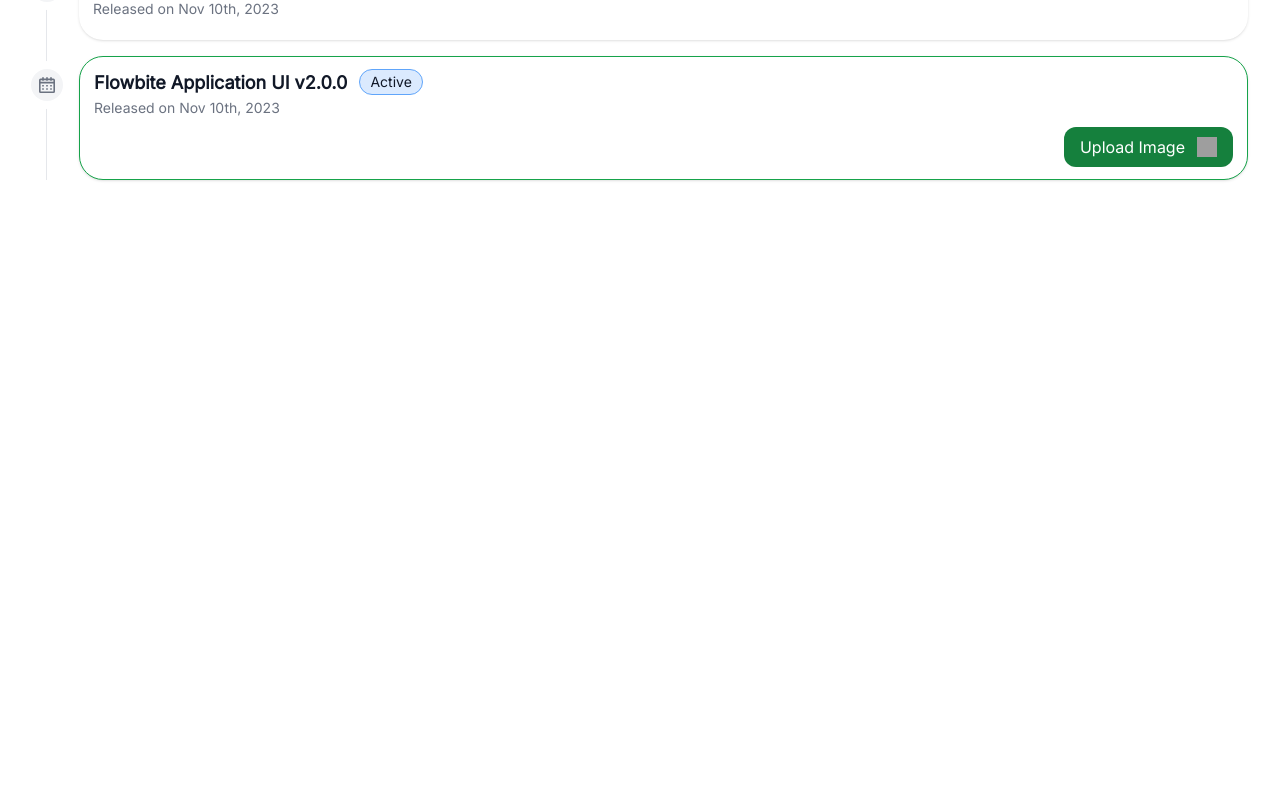
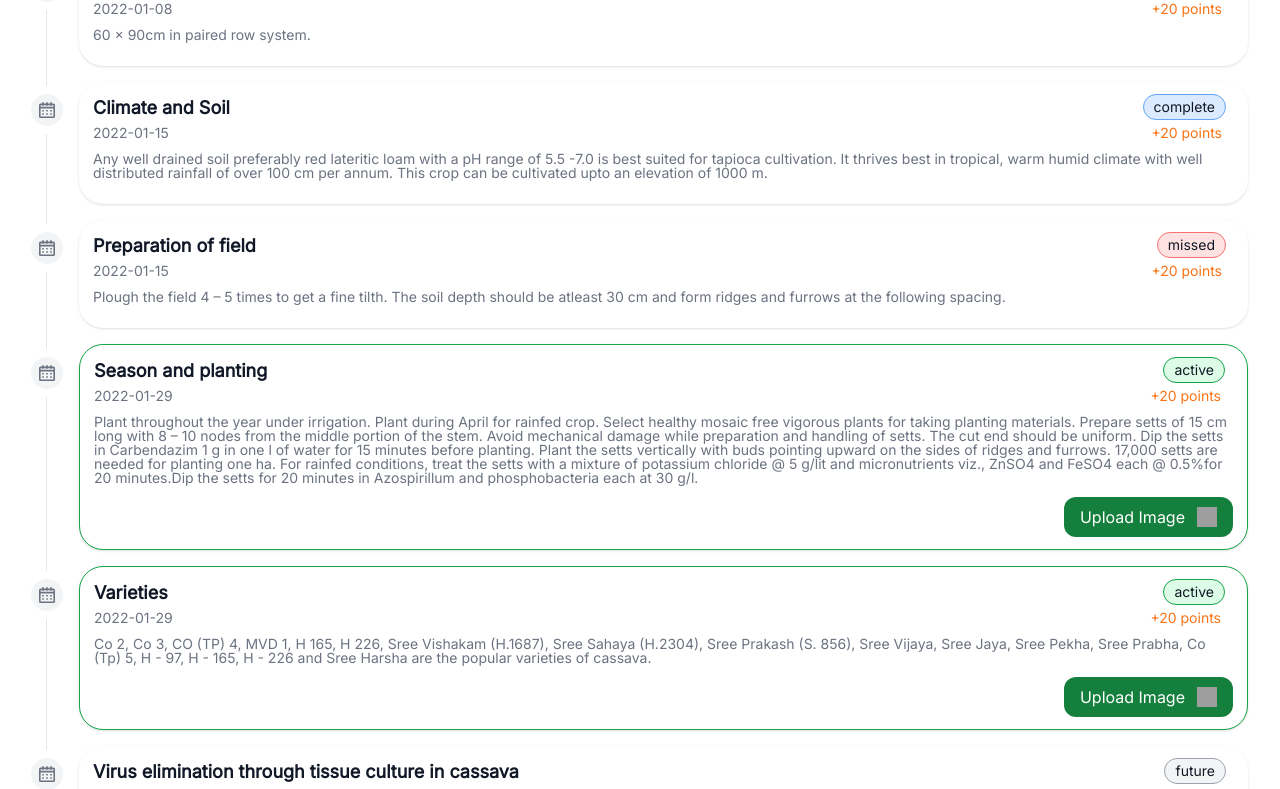
Before and after one commit to March-Madnes/hack4tkm, a React (Vite) app: page /farm/1/tasks in a window 1280 px wide. Shown: the part 400-1189 px from the top of the page. Before the commit the page ends 800 px from the top, so only its background shows below. Built offline with nearby package versions, Linux system fonts and the light colour scheme; grey boxes are pictures that could not be loaded.

Commit message:
gamified the tasks page

```diff
--- a/src/components/Farm.jsx
+++ b/src/components/Farm.jsx
@@ -58,8 +58,10 @@
         </div>
         <div className="flex flex-row w-full gap-4 justify-evenly">
           <div className="flex flex-col gap-2 shadow-lg p-2 w-1/2 rounded-xl">
-            <div className="text-xs text-gray-400">Cultivation Type</div>
-            <div className="text-lg font-semibold text-orange-700">Organic</div>
+            <div className="text-xs text-gray-400">NPK Content(Kg/Ha) </div>
+            <div className="text-lg font-semibold text-orange-700">
+              452 / 856 / 124
+            </div>
           </div>
           <Link to={"./tasks"} className="w-1/2">
             <div className="px-4 py-2 bg-green-700 text-white rounded-xl flex flex-row justify-between gap-3 items-center">
--- a/src/library/final.json
+++ b/src/library/final.json
@@ -1,210 +1,236 @@
 [
   {
-"id":  1,
+    "id": 1,
     "title": "Spacing:",
     "content": "60 x 90cm in paired row system.",
     "status": "complete",
     "week": 1,
-        "due_date": "2022-01-08"
+    "due_date": "2022-01-08",
+    "points": 20
 },
   {
-"id":  2,
+    "id": 2,
     "title": "Climate and Soil",
     "content": "Any well drained soil preferably red lateritic loam with a pH range of 5.5 -7.0 is best suited for tapioca cultivation. It thrives best in tropical, warm humid climate with well distributed rainfall of over 100 cm per annum. This crop can be cultivated upto an elevation of 1000 m.",
-        "status": "active",
+    "status": "complete",
     "week": 2,
-        "due_date": "2022-01-15"
+    "due_date": "2022-01-15",
+    "points": 20
 },
   {
-"id":  3,
+    "id": 3,
     "title": "Preparation of field",
     "content": "Plough the field 4 \u2013 5 times to get a fine tilth. The soil depth should be atleast 30 cm and form ridges and furrows at the following spacing.",
-        "status": "incomplete",
+    "status": "missed",
     "week": 2,
-        "due_date": "2022-01-15"
+    "due_date": "2022-01-15",
+    "points": 20
 },
   {
-"id":  4,
+    "id": 4,
     "title": "Season and planting",
     "content": "Plant throughout the year under irrigation. Plant during April for rainfed crop. Select healthy mosaic free vigorous plants for taking planting materials. Prepare setts of 15 cm long with 8 \u2013 10 nodes from the middle portion of the stem. Avoid mechanical damage while preparation and handling of setts. The cut end should be uniform. Dip the setts in Carbendazim 1 g in one l of water for 15 minutes before planting. Plant the setts vertically with buds pointing upward on the sides of ridges and furrows. 17,000 setts are needed for planting one ha. For rainfed conditions, treat the setts with a mixture of potassium chloride @ 5 g/lit and micronutrients viz., ZnSO4 and FeSO4 each @ 0.5%for 20 minutes.Dip the setts for 20 minutes in Azospirillum and phosphobacteria each at 30 g/l.",
-        "status": "incomplete",
+    "status": "active",
     "week": 4,
-        "due_date": "2022-01-29"
+    "due_date": "2022-01-29",
+    "points": 20
 },
   {
-"id":  5,
+    "id": 5,
     "title": "Varieties",
     "content": "Co 2, Co 3, CO (TP) 4, MVD 1, H 165, H 226, Sree Vishakam (H.1687), Sree Sahaya (H.2304), Sree Prakash (S. 856), Sree Vijaya, Sree Jaya, Sree Pekha, Sree Prabha, Co (Tp) 5, H - 97, H - 165, H - 226 and Sree Harsha are the popular varieties of cassava.",
-        "status": "incomplete",
+    "status": "active",
     "week": 4,
-        "due_date": "2022-01-29"
+    "due_date": "2022-01-29",
+    "points": 20
 },
   {
-"id":  6,
+    "id": 6,
     "title": "Virus elimination through tissue culture in cassava",
     "content": "The protocol for virus elimination through tissue culture has been standardized for the varieties MVD 1 and H 226 by using meristem culture. The Murashige and Skoog (MS) medium supplemented with BAP at 0.1 mg/l for meristem establishment and shoot growth and MS medium without growth regulators for rooting have to be followed. The in vitro plantlets are to be hardened in sterile pot mixture (sand : soil : FYM in 1 : 1: 1) under mist chamber for 10-15 days and later kept under shade net for 10 days before transferring them to the open field.",
-        "status": "incomplete",
+    "status": "future",
     "week": 4,
-        "due_date": "2022-01-29"
+    "due_date": "2022-01-29",
+    "points": 20
 },
   {
-"id":  7,
+    "id": 7,
     "title": "Planting",
     "content": "Plant the setts vertically with buds pointing upward on the sides of ridges and furrows at following spacings. Irrigated: 75 x 75 cm (17,777 setts) and 90 x 90 cm (12,345 setts) Rainfed: 60 x 60 cm (27,777 setts) Under Kanyakumari conditions: 90 x 90 cm (12,345 setts)",
-        "status": "incomplete",
+    "status": "future",
     "week": 5,
-        "due_date": "2022-02-05"
+    "due_date": "2022-02-05",
+    "points": 20
 },
   {
-"id":  8,
+    "id": 8,
     "title": "Irrigation",
     "content": "First irrigation is given at the time of planting. Life irrigation is given on the 3rd day followed by once in 7 \u2013 10 days upto 3rd month and once in 20 \u2013 30 days upto 8th month.",
-        "status": "incomplete",
+    "status": "future",
     "week": 7,
-        "due_date": "2022-02-19"
+    "due_date": "2022-02-19",
+    "points": 20
 },
   {
-"id":  9,
+    "id": 9,
     "title": "Drip irrigation",
     "content": "Install drip system with main and sub-main and place the inline laterals at the interval of 1.5 m. Place the drippers at the interval of 60 cm for 4 LPH and 50 cm for 3.5 LPH in the lateral system. Form the raised beds at 120 cm width at an interval of 30cm and place the laterals at the centre of each bed.",
-        "status": "incomplete",
+    "status": "future",
     "week": 7,
-        "due_date": "2022-02-19"
+    "due_date": "2022-02-19",
+    "points": 20
 },
   {
-"id":  10,
+    "id": 10,
     "title": "Sequential cropping",
     "content": "Raise Co 2 vegetable cowpea during March and harvest green pods before planting cassava during June \u2013July. After green pod harvest, incorporate the cowpea haulms into the field by disc ploughing. Through sequential cropping 50% reduction in application of FYM (12.5 t/ha) and P (30 kg/ha) is ensured.",
-        "status": "incomplete",
+    "status": "future",
     "week": 8,
-        "due_date": "2022-02-26"
+    "due_date": "2022-02-26",
+    "points": 20
 },
   {
-"id":  11,
+    "id": 11,
     "title": "Manuring",
     "content": "Irrigated crops Apply 25 t/ha FYM and incorporate at the time of ploughing. Apply 45:90:120 kg NPK/ha as basal and 45:120 kg NK/ha on 90 days after planting during earthing up.",
-        "status": "incomplete",
+    "status": "future",
     "week": 8,
-        "due_date": "2022-02-26"
+    "due_date": "2022-02-26",
+    "points": 20
 },
   {
-"id":  12,
+    "id": 12,
     "title": "Rainfed crop",
     "content": "FYM at 12.5 t/ha along with 50 kg N, 65 kg P and 125 kg K/ha is applied as basal. 2 kg of Azatobactor is appliedas soil application at 30 \u2013 60 days after planting on receipt of showers (2.0 kg Azatobacter + 20 kg FYM + 20 kg soil per hectare).",
-        "status": "incomplete",
+    "status": "future",
     "week": 9,
-        "due_date": "2022-03-05"
+    "due_date": "2022-03-05",
+    "points": 20
 },
   {
-"id":  13,
+    "id": 13,
     "title": "Chlorosis",
     "content": "Micro nutrient deficiency can be controlled by foliar spraying of 1% FeSO4 + 0.5% ZnSO4 at 60 and 90 DAP.",
-        "status": "incomplete",
+    "status": "active",
     "week": 16,
-        "due_date": "2022-04-23"
+    "due_date": "2022-04-23",
+    "points": 20
 },
   {
-"id":  14,
+    "id": 14,
     "title": "After cultivation",
     "content": "Fill up the gaps within 20 days of planting. Carry out 1st weeding 20 days after planting. Subsequent weedings should be done once in a month upto 5 months depending upon the weed intensity. Thin to two shoots per plant during 60th day. Grow aggregatum onion, coriander, short duration pulses and short duration vegetables as intercrops from planting date upto 60 days.",
-        "status": "incomplete",
+    "status": "future",
     "week": 32,
-        "due_date": "2022-08-13"
+    "due_date": "2022-08-13",
+    "points": 20
 },
   {
-"id":  15,
+    "id": 15,
     "title": "Plant protection",
     "content": "Pests Mites Mites can be controlled by spraying with Dicofol 18.5 EC 2.5 ml/lit during 3rd and 5th month.",
-        "status": "incomplete",
+    "status": "future",
     "week": 32,
-        "due_date": "2022-08-13"
+    "due_date": "2022-08-13",
+    "points": 20
 },
   {
-"id":  16,
+    "id": 16,
     "title": "White fly (Bemisia tabaci)",
     "content": "Integrated pest management practices: 1. Remove alternate weed hosts viz., Abutilon indicum. 2. Install yellow sticky trap at 12 Nos/ha. 3. Use nitrogen judiciously. 4. Avoid excessive irrigation. 5. Spray neem oil 3 % or fish oil rosin soap 25 g/lit or Methyl demeton 25 EC 2 ml/lit. While using neem oil, teepol should be added at 1 ml/lit for better contact with foliage. Apply Methyl demeton in the early stage and Phosalone in the late stages of crop growth. 6. Avoid use of synthetic Pyrethroids. 7. Avoid extending the crop growth beyond its duration.",
-        "status": "incomplete",
+    "status": "future",
     "week": 32,
-        "due_date": "2022-08-13"
+    "due_date": "2022-08-13",
+    "points": 20
 },
   {
-"id":  17,
+    "id": 17,
     "title": "Spiralling whitefly",
     "content": "1. Grow resistant genotypes. 2. Install sticky cum light trap and operate between 4 to 6 a.m to attract the adult. 3. Spray Dichlorvos 76 WSC @ 1 ml/lit or Triazophos 40 EC 2 ml/lit. Add wetting agent. 4. Conserve parasitoids Encarsia haitiensis, E. guadeloupae.",
-        "status": "incomplete",
+    "status": "future",
     "week": 32,
-        "due_date": "2022-08-13"
+    "due_date": "2022-08-13",
+    "points": 20
 },
   {
-"id":  18,
+    "id": 18,
     "title": "Diseases",
     "content": "Mosaic Select the planting materials from healthy plants. For the control of white fly vectors, adopt IPM practices mentioned above.",
-        "status": "incomplete",
+    "status": "future",
     "week": 32,
-        "due_date": "2022-08-13"
+    "due_date": "2022-08-13",
+    "points": 20
 },
   {
-"id":  19,
+    "id": 19,
     "title": "Cercospora Leaf spot",
     "content": "Cercospora leaf spot can be controlled spraying Mancozeb at 2 g/lit twice at 15 days interval.",
-        "status": "incomplete",
+    "status": "future",
     "week": 32,
-        "due_date": "2022-08-13"
+    "due_date": "2022-08-13",
+    "points": 20
 },
   {
-"id":  20,
+    "id": 20,
     "title": "Tuber rot",
     "content": "Avoid water stagnation. Give good drainage facilities. Spot drenching with Copper oxychloride 2.5 g/lit or apply through soil Trichoderma viride @ 2.5 kg/ha as basal and at 3rd and 6th month after planting.",
-        "status": "incomplete",
+    "status": "future",
     "week": 36,
-        "due_date": "2022-09-10"
+    "due_date": "2022-09-10",
+    "points": 20
 },
   {
-"id":  21,
+    "id": 21,
     "title": "Iron deficiency",
     "content": "Spray 3 to 4 times Ferrous sulphate 2.5 g/lit on the appearance of deficiency symptom at weekly intervals. Equal quantity of lime should be added for neutralising the solution.",
-        "status": "incomplete",
+    "status": "future",
     "week": 36,
-        "due_date": "2022-09-10"
+    "due_date": "2022-09-10",
+    "points": 20
 },
   {
-"id":  22,
+    "id": 22,
     "title": "Harvest",
     "content": "Crop can be harvested at 9 to 11 months after planting. During tuber maturity, the leaves become yellow and 50 % of leaves become dried and sheds off. The soil near the stem base of the stem shows cracking. Tubers can be uprooted by using fork or crow bar.",
-        "status": "incomplete",
+    "status": "future",
     "week": 44,
-        "due_date": "2022-11-05"
+    "due_date": "2022-11-05",
+    "points": 20
 },
   {
-"id":  23,
+    "id": 23,
     "title": "Fertigation requirement:",
     "content": "90: 90 :240 kg of NPK / ha. Apply once in every three days throughout the cropping period.",
-        "status": "incomplete",
+    "status": "future",
     "week": 44,
-        "due_date": "2022-11-05"
+    "due_date": "2022-11-05",
+    "points": 20
 },
   {
-"id":  24,
+    "id": 24,
     "title": "Yield",
     "content": "Irrigated : 40 - 50 t/ha Rainfed : 20 - 25 t/ha",
-        "status": "incomplete",
+    "status": "future",
     "week": 45,
-        "due_date": "2022-11-12 onwards"
+    "due_date": "2022-11-12 onwards",
+    "points": 20
 },
   {
-"id":  25,
+    "id": 25,
     "title": "CTCRI CO (Tp) 5 (Sree Padmanabha)",
     "content": "Resistance to cassava mosaic disease. Season June \u2013 July ; October \u2013 November. Fairly good starch content (28%). Moderate tuber yield (38 t/ha). Erect and top branching habit. Regular flowering and seed setting. Tubers long, cylindrical, white flesh and low in cyanoglucoside. Duration 270 \u2013 300 days.",
-        "status": "incomplete",
+    "status": "future",
     "week": 45,
-        "due_date": "2022-11-12 onwards"
+    "due_date": "2022-11-12 onwards",
+    "points": 20
 },
   {
-"id":  26,
+    "id": 26,
     "title": "75% RD of Phosphorus applied as superphosphate 421.88 kg/ha.",
     "content": "1. 19:19:19 = 47. kg / ha. 2. 13:0:45 = 140kg/ha. 3. 12:61:0 = 23kg/ha 4. 0:0:50 = 335kg / ha 5. Urea = 132 kg / ha.",
-        "status": "incomplete",
+    "status": "future",
     "week": "",
-        "due_date": ""
+    "due_date": "",
+    "points": 20
 }
 ]
--- a/src/pages/FarmTasks.jsx
+++ b/src/pages/FarmTasks.jsx
@@ -18,45 +18,116 @@
     <div className="p-3">
       <FarmHeader />
 
+      <div className=" sticky top-0 z-10 bg-white">
         <div class="flex justify-between mb-1 mt-2">
-  <span class="text-base font-medium">Flowbite</span>
+          <span class="text-base font-medium">Task Completion</span>
           <span class="text-sm font-medium">45%</span>
         </div>
         <div class="w-full bg-gray-200 rounded-full h-2.5 dark:bg-gray-700">
-  <div class="bg-green-600 h-2.5 rounded-full" style={{width: "45%"}}></div>
+          <div
+            class="bg-green-600 h-2.5 rounded-full"
+            style={{ width: "45%" }}
+          ></div>
         </div>
-
+      </div>
 
       <div class="pt-3 w-full">
         <div class="">
           <div class="p-4 md:p-5">
             <ol class="relative border-s border-gray-200 ms-3.5 mb-4">
-                        <li class="mb-4 ms-8 bg-white rounded-3xl shadow px-3.5 py-3">
-                            <span class="absolute flex items-center justify-center w-8 h-8 bg-gray-100 rounded-full -start-4 ring-8 ring-white ">
-                                <svg class="w-4 h-4 text-gray-500 " aria-hidden="true" xmlns="http://www.w3.org/2000/svg" fill="none" viewBox="0 0 20 20"><path fill="currentColor" d="M6 1a1 1 0 0 0-2 0h2ZM4 4a1 1 0 0 0 2 0H4Zm7-3a1 1 0 1 0-2 0h2ZM9 4a1 1 0 1 0 2 0H9Zm7-3a1 1 0 1 0-2 0h2Zm-2 3a1 1 0 1 0 2 0h-2ZM1 6a1 1 0 0 0 0 2V6Zm18 2a1 1 0 1 0 0-2v2ZM5 11v-1H4v1h1Zm0 .01H4v1h1v-1Zm.01 0v1h1v-1h-1Zm0-.01h1v-1h-1v1ZM10 11v-1H9v1h1Zm0 .01H9v1h1v-1Zm.01 0v1h1v-1h-1Zm0-.01h1v-1h-1v1ZM10 15v-1H9v1h1Zm0 .01H9v1h1v-1Zm.01 0v1h1v-1h-1Zm0-.01h1v-1h-1v1ZM15 15v-1h-1v1h1Zm0 .01h-1v1h1v-1Zm.01 0v1h1v-1h-1Zm0-.01h1v-1h-1v1ZM15 11v-1h-1v1h1Zm0 .01h-1v1h1v-1Zm.01 0v1h1v-1h-1Zm0-.01h1v-1h-1v1ZM5 15v-1H4v1h1Zm0 .01H4v1h1v-1Zm.01 0v1h1v-1h-1Zm0-.01h1v-1h-1v1ZM2 4h16V2H2v2Zm16 0h2a2 2 0 0 0-2-2v2Zm0 0v14h2V4h-2Zm0 14v2a2 2 0 0 0 2-2h-2Zm0 0H2v2h16v-2ZM2 18H0a2 2 0 0 0 2 2v-2Zm0 0V4H0v14h2ZM2 4V2a2 2 0 0 0-2 2h2Zm2-3v3h2V1H4Zm5 0v3h2V1H9Zm5 0v3h2V1h-2ZM1 8h18V6H1v2Zm3 3v.01h2V11H4Zm1 1.01h.01v-2H5v2Zm1.01-1V11h-2v.01h2Zm-1-1.01H5v2h.01v-2ZM9 11v.01h2V11H9Zm1 1.01h.01v-2H10v2Zm1.01-1V11h-2v.01h2Zm-1-1.01H10v2h.01v-2ZM9 15v.01h2V15H9Zm1 1.01h.01v-2H10v2Zm1.01-1V15h-2v.01h2Zm-1-1.01H10v2h.01v-2ZM14 15v.01h2V15h-2Zm1 1.01h.01v-2H15v2Zm1.01-1V15h-2v.01h2Zm-1-1.01H15v2h.01v-2ZM14 11v.01h2V11h-2Zm1 1.01h.01v-2H15v2Zm1.01-1V11h-2v.01h2Zm-1-1.01H15v2h.01v-2ZM4 15v.01h2V15H4Zm1 1.01h.01v-2H5v2Zm1.01-1V15h-2v.01h2Zm-1-1.01H5v2h.01v-2Z"/></svg>
-                            </span>
-                            <h3 class="flex items-start mb-1 text-lg font-semibold text-gray-900 ">Flowbite Application UI v2.0.0 <span class=" border border-green-400 bg-green-100 text-sm font-medium mr-2 px-2.5 py-0.5 rounded-3xl  ms-3">Complete</span></h3>
-                            <time class="block mb-3 text-sm font-normal leading-none text-gray-500 ">Released on Nov 10th, 2023</time>
-                        </li>
-                        <li class="mb-4 ms-8 bg-white rounded-3xl shadow px-3.5 py-3 border-[1px] border-green-600">
-                            <span class="absolute flex items-center justify-center w-8 h-8 bg-gray-100 rounded-full -start-4 ring-8 ring-white ">
-                                <svg class="w-4 h-4 text-gray-500 " aria-hidden="true" xmlns="http://www.w3.org/2000/svg" fill="none" viewBox="0 0 20 20"><path fill="currentColor" d="M6 1a1 1 0 0 0-2 0h2ZM4 4a1 1 0 0 0 2 0H4Zm7-3a1 1 0 1 0-2 0h2ZM9 4a1 1 0 1 0 2 0H9Zm7-3a1 1 0 1 0-2 0h2Zm-2 3a1 1 0 1 0 2 0h-2ZM1 6a1 1 0 0 0 0 2V6Zm18 2a1 1 0 1 0 0-2v2ZM5 11v-1H4v1h1Zm0 .01H4v1h1v-1Zm.01 0v1h1v-1h-1Zm0-.01h1v-1h-1v1ZM10 11v-1H9v1h1Zm0 .01H9v1h1v-1Zm.01 0v1h1v-1h-1Zm0-.01h1v-1h-1v1ZM10 15v-1H9v1h1Zm0 .01H9v1h1v-1Zm.01 0v1h1v-1h-1Zm0-.01h1v-1h-1v1ZM15 15v-1h-1v1h1Zm0 .01h-1v1h1v-1Zm.01 0v1h1v-1h-1Zm0-.01h1v-1h-1v1ZM15 11v-1h-1v1h1Zm0 .01h-1v1h1v-1Zm.01 0v1h1v-1h-1Zm0-.01h1v-1h-1v1ZM5 15v-1H4v1h1Zm0 .01H4v1h1v-1Zm.01 0v1h1v-1h-1Zm0-.01h1v-1h-1v1ZM2 4h16V2H2v2Zm16 0h2a2 2 0 0 0-2-2v2Zm0 0v14h2V4h-2Zm0 14v2a2 2 0 0 0 2-2h-2Zm0 0H2v2h16v-2ZM2 18H0a2 2 0 0 0 2 2v-2Zm0 0V4H0v14h2ZM2 4V2a2 2 0 0 0-2 2h2Zm2-3v3h2V1H4Zm5 0v3h2V1H9Zm5 0v3h2V1h-2ZM1 8h18V6H1v2Zm3 3v.01h2V11H4Zm1 1.01h.01v-2H5v2Zm1.01-1V11h-2v.01h2Zm-1-1.01H5v2h.01v-2ZM9 11v.01h2V11H9Zm1 1.01h.01v-2H10v2Zm1.01-1V11h-2v.01h2Zm-1-1.01H10v2h.01v-2ZM9 15v.01h2V15H9Zm1 1.01h.01v-2H10v2Zm1.01-1V15h-2v.01h2Zm-1-1.01H10v2h.01v-2ZM14 15v.01h2V15h-2Zm1 1.01h.01v-2H15v2Zm1.01-1V15h-2v.01h2Zm-1-1.01H15v2h.01v-2ZM14 11v.01h2V11h-2Zm1 1.01h.01v-2H15v2Zm1.01-1V11h-2v.01h2Zm-1-1.01H15v2h.01v-2ZM4 15v.01h2V15H4Zm1 1.01h.01v-2H5v2Zm1.01-1V15h-2v.01h2Zm-1-1.01H5v2h.01v-2Z"/></svg>
-                            </span>
-                            <h3 class="flex items-start mb-1 text-lg font-semibold text-gray-900 ">Flowbite Application UI v2.0.0 <span class=" border border-blue-400 bg-blue-100 text-sm font-medium mr-2 px-2.5 py-0.5 rounded-3xl  ms-3">Active</span></h3>
-                            <time class="block mb-3 text-sm font-normal leading-none text-gray-500 ">Released on Nov 10th, 2023</time>
-                            <div className="flex w-full justify-end"><button className="px-4 py-2 bg-green-700 text-white rounded-xl flex flex-row justify-center gap-3 items-center">
-                              <p>Upload Image</p>
-                              <img src="/icons/camera-solid.svg" alt="camera" className="w-5 h-5" />
-                            </button></div>
-                        </li>
-
+              {tasks.map((task) => (
+                <Task
+                  key={task.id}
+                  task={task.title}
+                  status={task.status}
+                  content={task.content}
+                  dueDate={task.due_date}
+                  points={task.points}
+                  handleTaskCompletion={handleTaskCompletion}
+                />
+              ))}
             </ol>
           </div>
         </div>
       </div>
-
     </div>
   );
 };
 
 export default FarmTasks;
+
+const Task = ({
+  task,
+  status,
+  content,
+  dueDate,
+  points,
+  handleTaskCompletion,
+}) => {
+  const boxStyle =
+    status == "active" ? "border-[1px] border-green-600" : "border-none";
+  let statusPillColor = "";
+  if (status === "active") {
+    statusPillColor =
+      "border-green-600 border-[1px] bg-green-100 text-sm font-medium mr-2 px-2.5 py-0.5 rounded-3xl  ms-3";
+  } else if (status === "complete") {
+    statusPillColor =
+      "border-blue-400 border-[1px] bg-blue-100 text-sm font-medium mr-2 px-2.5 py-0.5 rounded-3xl  ms-3";
+  } else if (status === "missed") {
+    statusPillColor =
+      "border-red-400 border-[1px] bg-red-100 text-sm font-medium mr-2 px-2.5 py-0.5 rounded-3xl  ms-3";
+  } else if (status === "overdue") {
+    statusPillColor =
+      "border-red-400 border-[1px] bg-red-100 text-sm font-medium mr-2 px-2.5 py-0.5 rounded-3xl  ms-3";
+  } else {
+    statusPillColor =
+      "border-gray-400 border-[1px] bg-gray-100 text-sm font-medium mr-2 px-2.5 py-0.5 rounded-3xl  ms-3";
+  }
+  return (
+    <li
+      className={`mb-4 ms-8 bg-white rounded-3xl shadow px-3.5 py-3 ${boxStyle}`}
+    >
+      <span className="absolute flex items-center justify-center w-8 h-8 bg-gray-100 rounded-full -start-4 ring-8 ring-white ">
+        <svg
+          className="w-4 h-4 text-gray-500 "
+          aria-hidden="true"
+          xmlns="http://www.w3.org/2000/svg"
+          fill="none"
+          viewBox="0 0 20 20"
+        >
+          <path
+            fill="currentColor"
+            d="M6 1a1 1 0 0 0-2 0h2ZM4 4a1 1 0 0 0 2 0H4Zm7-3a1 1 0 1 0-2 0h2ZM9 4a1 1 0 1 0 2 0H9Zm7-3a1 1 0 1 0-2 0h2Zm-2 3a1 1 0 1 0 2 0h-2ZM1 6a1 1 0 0 0 0 2V6Zm18 2a1 1 0 1 0 0-2v2ZM5 11v-1H4v1h1Zm0 .01H4v1h1v-1Zm.01 0v1h1v-1h-1Zm0-.01h1v-1h-1v1ZM10 11v-1H9v1h1Zm0 .01H9v1h1v-1Zm.01 0v1h1v-1h-1Zm0-.01h1v-1h-1v1ZM10 15v-1H9v1h1Zm0 .01H9v1h1v-1Zm.01 0v1h1v-1h-1Zm0-.01h1v-1h-1v1ZM15 15v-1h-1v1h1Zm0 .01h-1v1h1v-1Zm.01 0v1h1v-1h-1Zm0-.01h1v-1h-1v1ZM15 11v-1h-1v1h1Zm0 .01h-1v1h1v-1Zm.01 0v1h1v-1h-1Zm0-.01h1v-1h-1v1ZM5 15v-1H4v1h1Zm0 .01H4v1h1v-1Zm.01 0v1h1v-1h-1Zm0-.01h1v-1h-1v1ZM2 4h16V2H2v2Zm16 0h2a2 2 0 0 0-2-2v2Zm0 0v14h2V4h-2Zm0 14v2a2 2 0 0 0 2-2h-2Zm0 0H2v2h16v-2ZM2 18H0a2 2 0 0 0 2 2v-2Zm0 0V4H0v14h2ZM2 4V2a2 2 0 0 0-2 2h2Zm2-3v3h2V1H4Zm5 0v3h2V1H9Zm5 0v3h2V1h-2ZM1 8h18V6H1v2Zm3 3v.01h2V11H4Zm1 1.01h.01v-2H5v2Zm1.01-1V11h-2v.01h2Zm-1-1.01H5v2h.01v-2ZM9 11v.01h2V11H9Zm1 1.01h.01v-2H10v2Zm1.01-1V11h-2v.01h2Zm-1-1.01H10v2h.01v-2ZM9 15v.01h2V15H9Zm1 1.01h.01v-2H10v2Zm1.01-1V15h-2v.01h2Zm-1-1.01H10v2h.01v-2ZM14 15v.01h2V15h-2Zm1 1.01h.01v-2H15v2Zm1.01-1V15h-2v.01h2Zm-1-1.01H15v2h.01v-2ZM14 11v.01h2V11h-2Zm1 1.01h.01v-2H15v2Zm1.01-1V11h-2v.01h2Zm-1-1.01H15v2h.01v-2ZM4 15v.01h2V15H4Zm1 1.01h.01v-2H5v2Zm1.01-1V15h-2v.01h2Zm-1-1.01H5v2h.01v-2Z"
+          />
+        </svg>
+      </span>
+      <h3 className="flex items-start justify-between mb-1 text-lg font-semibold text-gray-900 ">
+        {task}
+        <span className={statusPillColor}>{status}</span>
+      </h3>
+      <div className="flex flex-row justify-between items-center">
+        <time className="block mb-3 text-sm font-normal leading-none text-gray-500 ">
+          {dueDate}
+        </time>
+        <time className="block mb-3 text-sm font-normal leading-none text-orange-500 px-3">
+          +{points} points
+        </time>
+      </div>
+      <time className="block mb-3 text-sm font-normal leading-none text-gray-500 ">
+        {content}
+      </time>
+      {status === "active" ? (
+        <div className="flex w-full justify-end">
+          <button className="px-4 py-2 bg-green-700 text-white rounded-xl flex flex-row justify-center gap-3 items-center">
+            <p>Upload Image</p>
+            <img
+              src="/icons/camera-solid.svg"
+              alt="camera"
+              className="w-5 h-5"
+            />
+          </button>
+        </div>
+      ) : null}
+    </li>
+  );
+};
```
Lines whose indentation alone changed are shown as unchanged.
